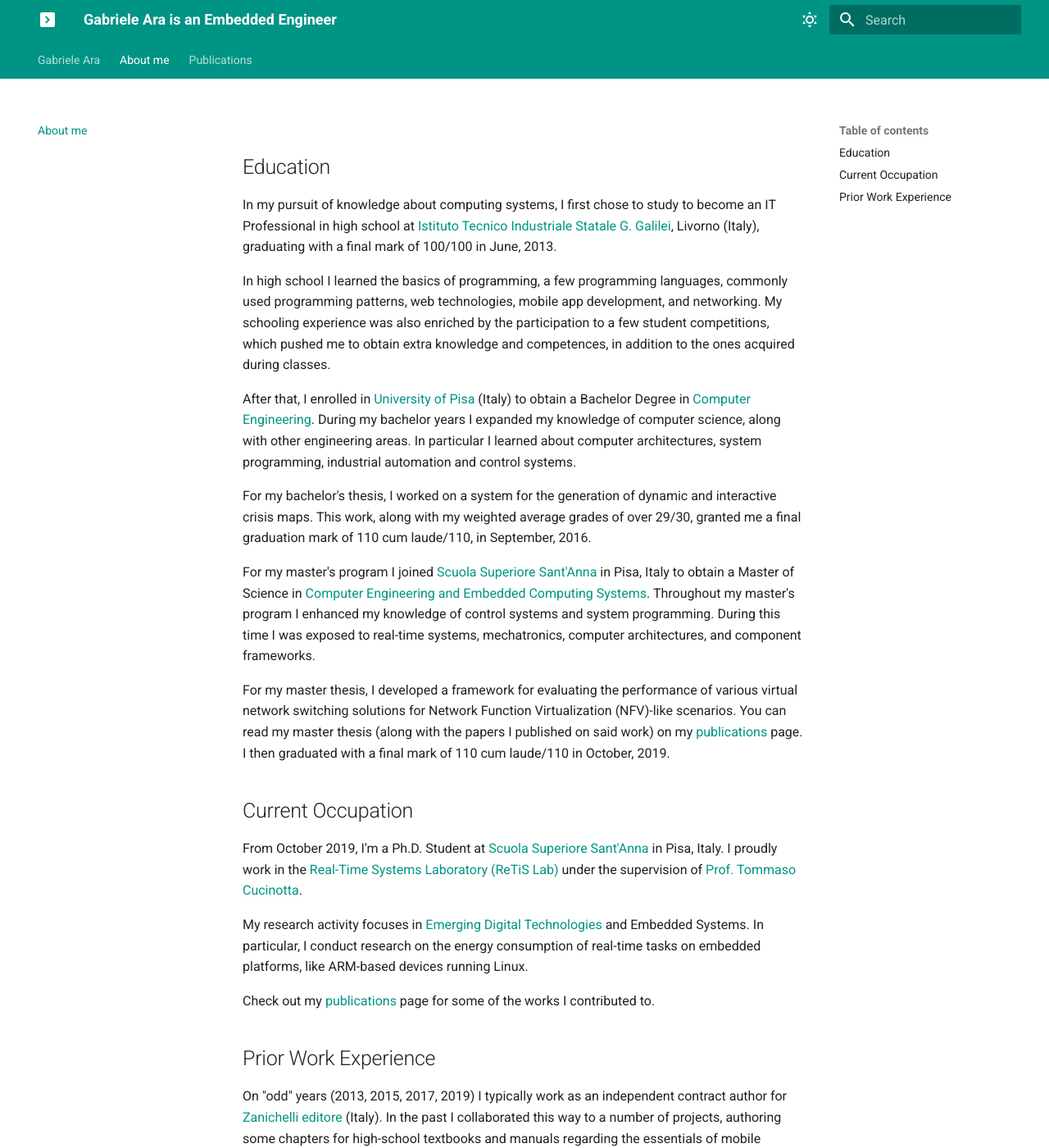
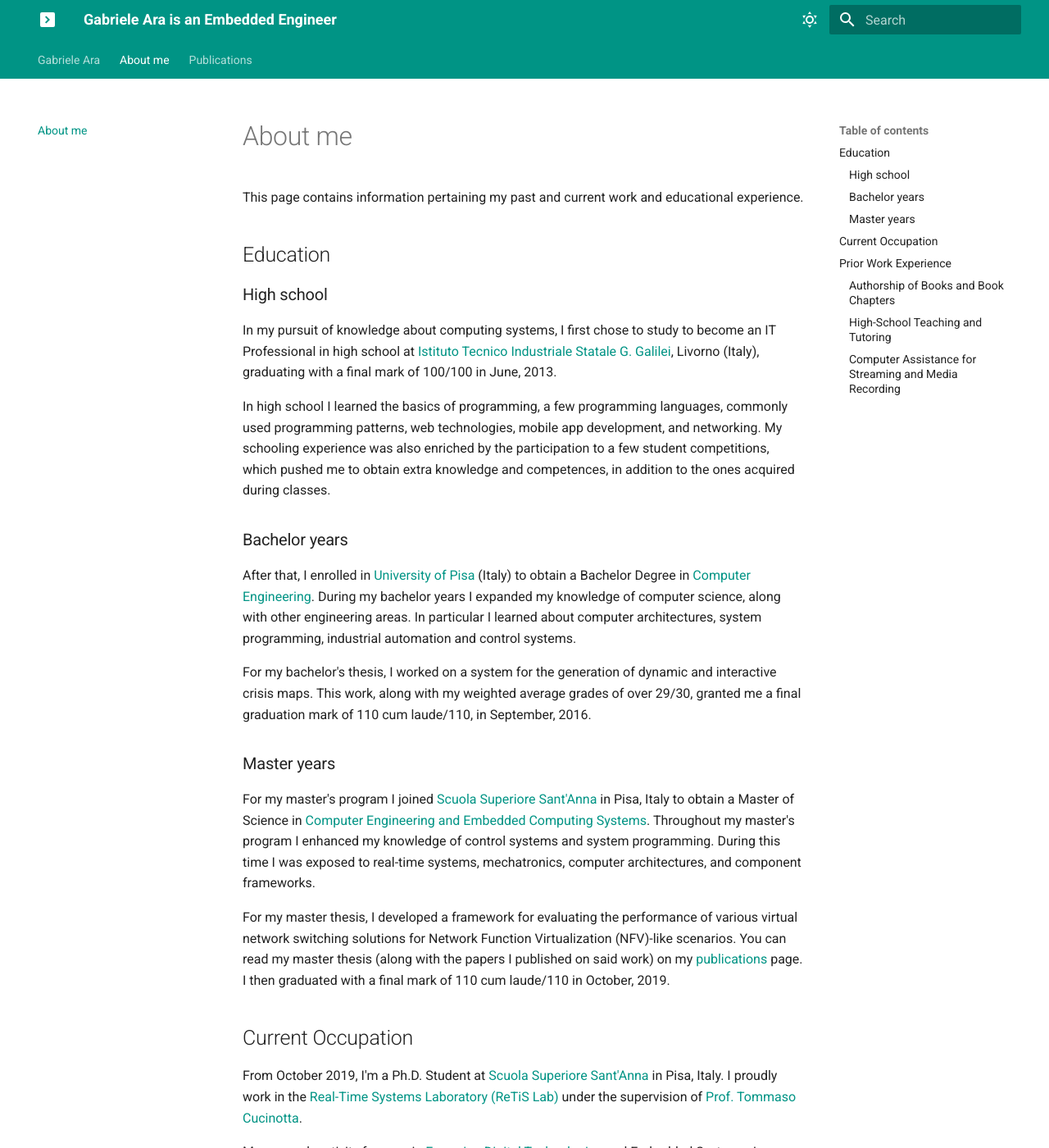
Before and after one commit to gabrieleara/gabrieleara.github.io, an MkDocs documentation site: the page built from docs/about.md, in a window 1280 px wide and 1400 px high. Shown: the whole window at 82% size. Built offline with MkDocs 1.6.1 and Material for MkDocs 9.7.7, drawn with Linux system fonts in a browser that asks for light colours; some of the changed text lies outside the part shown.

Commit message:
Minor changes in about

```diff
--- a/docs/about.md
+++ b/docs/about.md
@@ -3,21 +3,26 @@ title: About me
 description: Brief summary of my life
 ---
 
+# About me
+
+This page contains information pertaining my past and current work and
+educational experience.
+
 ## Education
 
-<!--### High school-->
+### High school
 
 In my pursuit of knowledge about computing systems, I first chose to study to become an IT Professional in high school at [Istituto Tecnico Industriale Statale G. Galilei](http://www.galileilivorno.gov.it), Livorno (Italy), graduating with a final mark of 100/100 in June, 2013.
 
 In high school I learned the basics of programming, a few programming languages, commonly used programming patterns, web technologies, mobile app development, and networking. My schooling experience was also enriched by the participation to a few student competitions, which pushed me to obtain extra knowledge and competences, in addition to the ones acquired during classes.
 
-<!-- ### Bachelor years -->
+### Bachelor years
 
 After that, I enrolled in [University of Pisa](http://www.unipi.it) (Italy) to obtain a Bachelor Degree in [Computer Engineering](http://www.unipi.it/index.php/lauree/corso/10276). During my bachelor years I expanded my knowledge of computer science, along with other engineering areas. In particular I learned about computer architectures, system programming, industrial automation and control systems.
 
 For my bachelor's thesis, I worked on a system for the generation of dynamic and interactive crisis maps. This work, along with my weighted average grades of over 29/30, granted me a final graduation mark of 110 cum laude/110, in September, 2016.
 
-<!-- ### Master years -->
+### Master years
 
 For my master's program I joined [Scuola Superiore Sant'Anna](http://www.santannapisa.it) in Pisa, Italy to obtain a Master of Science in [Computer Engineering and Embedded Computing Systems](http://www.santannapisa.it/en/education/masters-degree-embedded-computing-systems-call). Throughout my master's program I enhanced my knowledge of control systems and system programming. During this time I was exposed to real-time systems, mechatronics, computer architectures, and component frameworks.
 
@@ -33,31 +38,17 @@ Check out my [publications](/publications) page for some of the works I contribu
 
 ## Prior Work Experience
 
+### Authorship of Books and Book Chapters
+
 On "odd" years (2013, 2015, 2017, 2019) I typically work as an independent contract author for [Zanichelli editore](http://www.zanichelli.it) (Italy).
 In the past I collaborated this way to a number of projects, authoring some chapters for high-school textbooks and manuals regarding the essentials of mobile application development for Android OS. Refer to my [publications list](/publications) for the full list of my contributions.
+
+### High-School Teaching and Tutoring
 
 Between October 2018 and June 2019, during my senior year as a master student, I worked as a (part-time) high-school teacher for the [Istituto di Istruzione Superiore "Vespucci-Colombo"](http://vespucci.edu.it/), Livorno (Italy), teaching IT and IT Laboratory for the school year 2018-2019 to both 10<sup>th</sup> and 11<sup>th</sup> grade students.
 
 Throughout my university years I managed to help some high school students in STEM fields as their tutor, helping them with assignments in classes such as IT, Math, Electronics, and Physics.
 
+### Computer Assistance for Streaming and Media Recording
+
 While studying for my Master's Degree, I also had a part-time job as a computer assistant for [University of Pisa](http://www.unipi.it) (Italy). My role was to assist technical-administrative personnel and teaching staff to provide live streaming of classes and international conferences held at University of Pisa.
-
-<!--
-  <br>
-  <br>
-  <br>
-  <br>
-  <h1>Typography Test H1</h1>
-  <h2>Typography Test H2</h2>
-  <h3>Typography Test H3</h3>
-  <h4>Typography Test H4</h4>
-  <h5>Typography Test H5</h5>
-  <h6>Typography Test H6</h6>
-  <span class='subtitle1'>Subtitle S1</span><br>
-  <span class='subtitle2'>Subtitle S2</span><br>
-  <span class='overline'>Overline O</span><br>
-  <span class='caption'>Caption</span><br>
-
-  <p> Body </p>
-
--->
--- a/mkdocs.yml
+++ b/mkdocs.yml
@@ -35,7 +35,7 @@ theme:
 
   features:
     - navigation.instant
-    - navigation.tracking # don't know if this actually works?
+    - navigation.tracking # eventually it will work
     - navigation.tabs
     - navigation.sections
     - navigation.expand
```
